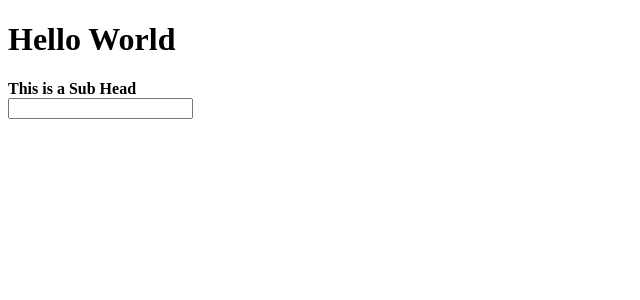
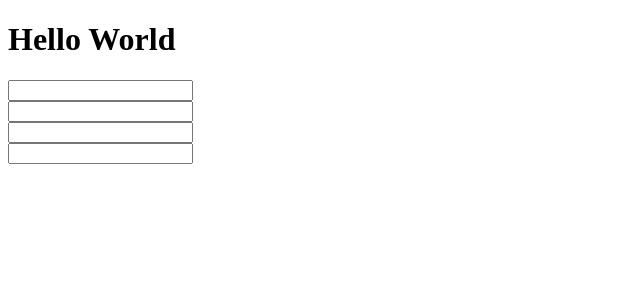
Before and after one commit to rajarju/react-app, a React (Create React App) app: page / in a window 1280 px wide. Shown: the top 300 px of the page, without its empty margins (0-640 px from the left). Built offline with nearby package versions, Linux system fonts and the light colour scheme.

Commit message:
Nesting Components

```diff
--- a/src/App.js
+++ b/src/App.js
@@ -5,8 +5,7 @@ class App extends React.Component {
   constructor() {
     super();
     this.state = {
-      titleTxt : 'Hello World',
-      subHead : 'This is a Sub Head'
+      titleTxt : 'Hello World'
     };
   }
 
@@ -19,13 +18,24 @@ class App extends React.Component {
     return (
       <div className="wrapper">
         <h1 className="title"> {this.state.titleTxt} </h1>
-        <b>{this.state.subHead}</b>
         <div>
-          <input type="text" onChange={this.update.bind(this)} />
+          <Widget update={this.update.bind(this)} />
+        </div>
+        <div>
+          <Widget update={this.update.bind(this)} />
+        </div>
+        <div>
+          <Widget update={this.update.bind(this)} />
+        </div>
+        <div>
+          <Widget update={this.update.bind(this)} />
         </div>
       </div>
     );
   }
 };
 
+
+const Widget = (props) => <input type="text" onChange={props.update } />
+
 export default App;
```
